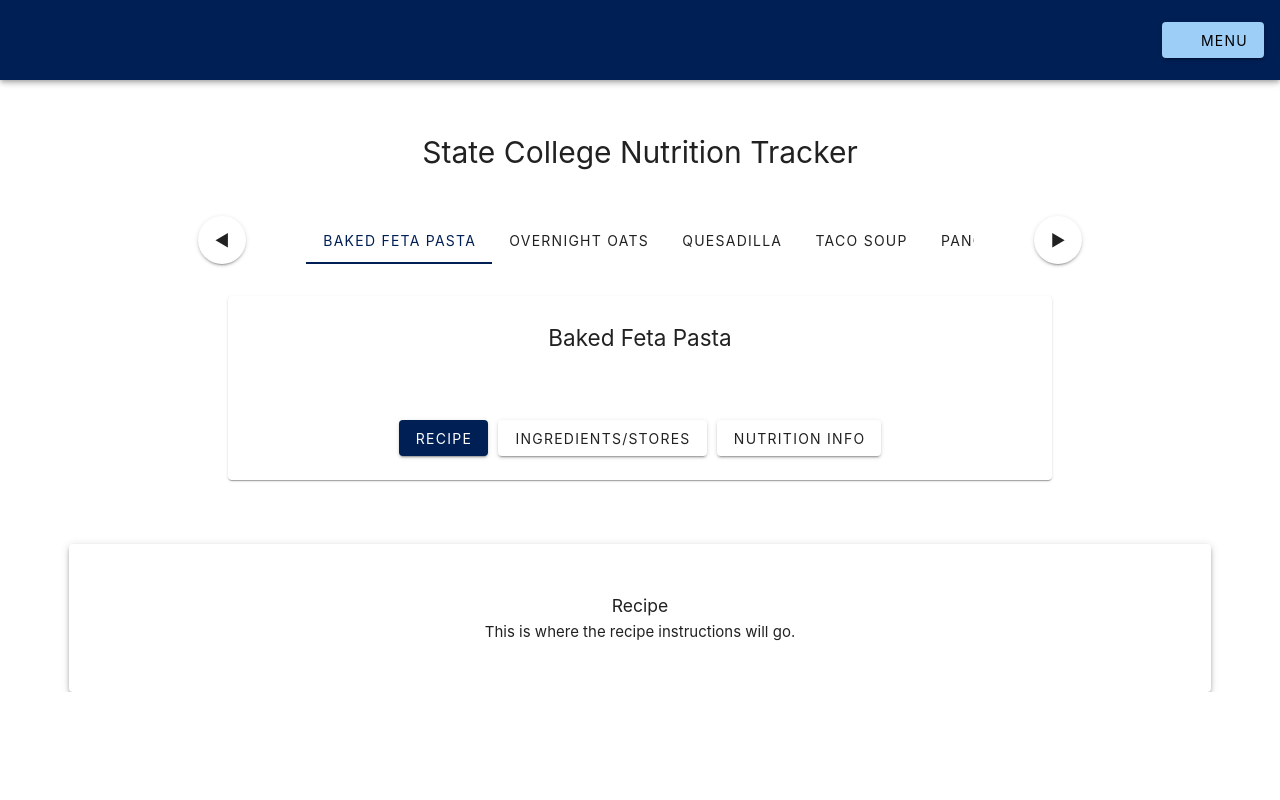
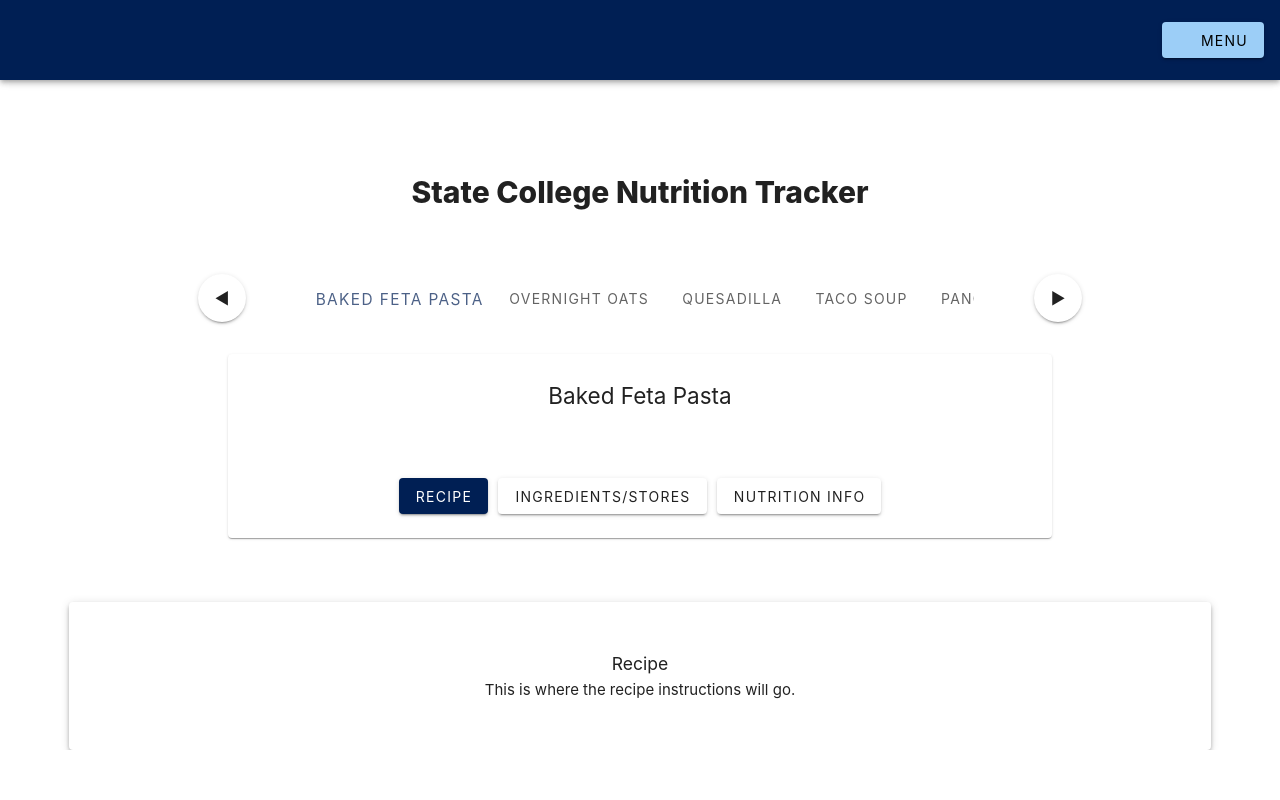
Before and after one commit to FionaRubino/DS440, a Vue app in the folder frontend/DS440W/: page / in a window 1280 px wide. Shown: the top 800 px of the page. Built offline with nearby package versions, Linux system fonts and the light colour scheme.

Commit message:
Update LandingView.vue with spacing, tabs, and title styling

```diff
--- a/frontend/DS440W/src/views/LandingView.vue
+++ b/frontend/DS440W/src/views/LandingView.vue
@@ -8,7 +8,7 @@
       <div style="width: 100%; max-width: 1400px; text-align: center;">
 
         <!-- App Title -->
-        <h1 class="mb-8">State College Nutrition Tracker</h1>
+        <h1 class="main-title">State College Nutrition Tracker</h1>
 
         <!-- Tabs with Side Arrows -->
         <div class="d-flex align-center justify-center mt-4" style="max-width: 900px; margin: auto; width: 100%;">
@@ -32,6 +32,7 @@
               v-for="(recipe, index) in recipes"
               :key="index"
               :value="index"
+              :class="{ 'active-tab': selectedTab === index }"
             >
               {{ recipe }}
             </v-tab>
@@ -139,3 +140,17 @@ const selectedTab = ref(0)
 /* NEW STATE */
 const selectedSection = ref('recipe')
 </script>
+
+<style scoped>
+.main-title {
+  font-weight: 800;
+  margin-top: 40px;
+  margin-bottom: 50px;
+}
+.active-tab {
+  transform: scale(1.1);
+}
+.v-tab {
+  opacity: 0.7;
+}
+</style>
```
